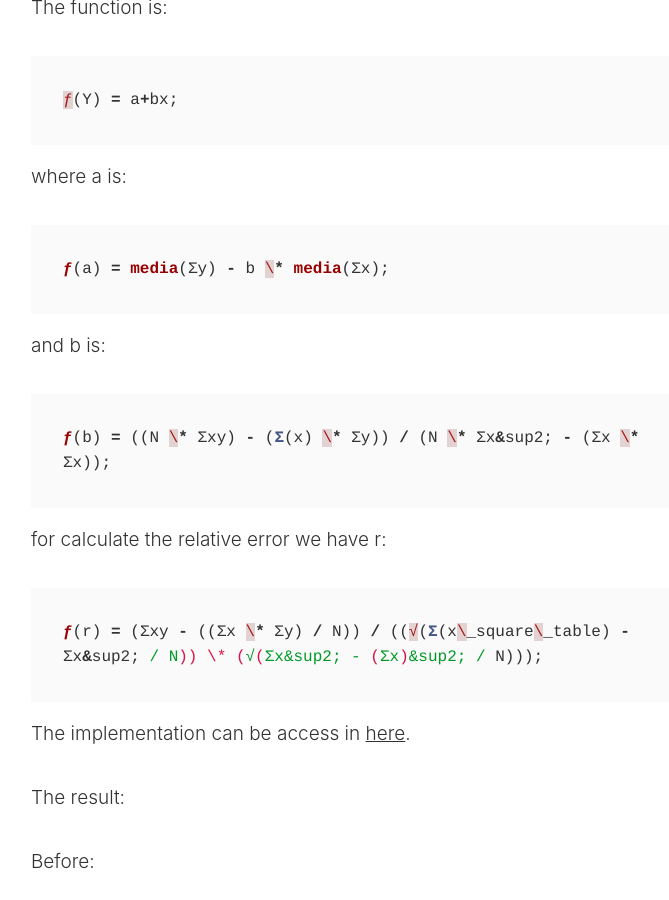
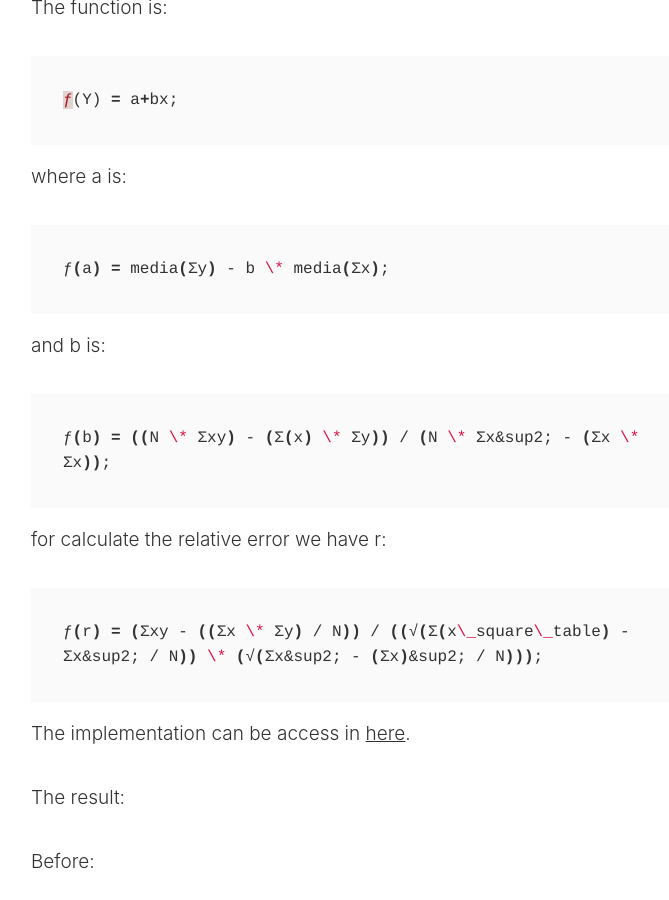
Before and after one commit to Lkledu/Lkledu.github.io, a Jekyll site: the page built from _posts/2019-06-22-least-square-ai.markdown, in a window 1280 px wide and 900 px high, scrolled down 705 px. Shown: the whole window, without its empty margins (275-944 px from the left). Built offline with Jekyll 4.4.1, drawn with Linux system fonts in a browser that asks for light colours.

Commit message:
Updated '_posts/2019-06-22-least-square-ai.markdown' via CloudCannon

```diff
--- a/_posts/2019-06-22-least-square-ai.markdown
+++ b/_posts/2019-06-22-least-square-ai.markdown
@@ -19,15 +19,15 @@ The function is:
 {% endhighlight %}
 
 where a is:
-{% highlight js %}
+{% highlight bash %}
 ƒ(a) = media(Σy) - b \* media(Σx);
 {% endhighlight %}
 and b is:
-{% highlight js %}
+{% highlight bash %}
 ƒ(b) = ((N \* Σxy) - (Σ(x) \* Σy)) / (N \* Σx&sup2; - (Σx \* Σx));
 {% endhighlight %}
 for calculate the relative error we have r:
-{% highlight js %}
+{% highlight bash %}
 ƒ(r) = (Σxy - ((Σx \* Σy) / N)) / ((√(Σ(x\_square\_table) - Σx&sup2; / N)) \* (√(Σx&sup2; - (Σx)&sup2; / N)));
 {% endhighlight %}
 The implementation can be access in [here](https://github.com/Lkledu/evolve-asteroids/blob/master/Assets/Scripts/LeastSquare.cs).
```
